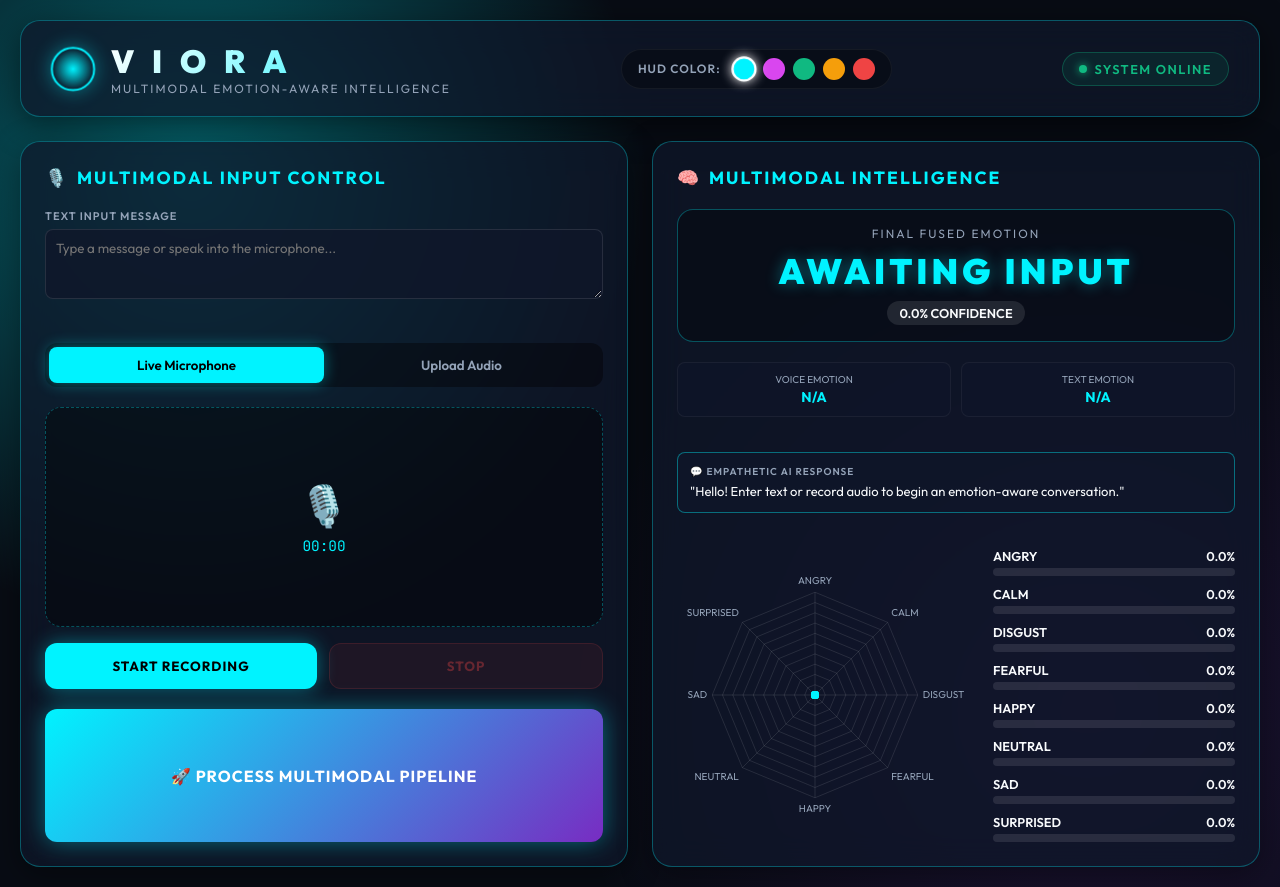
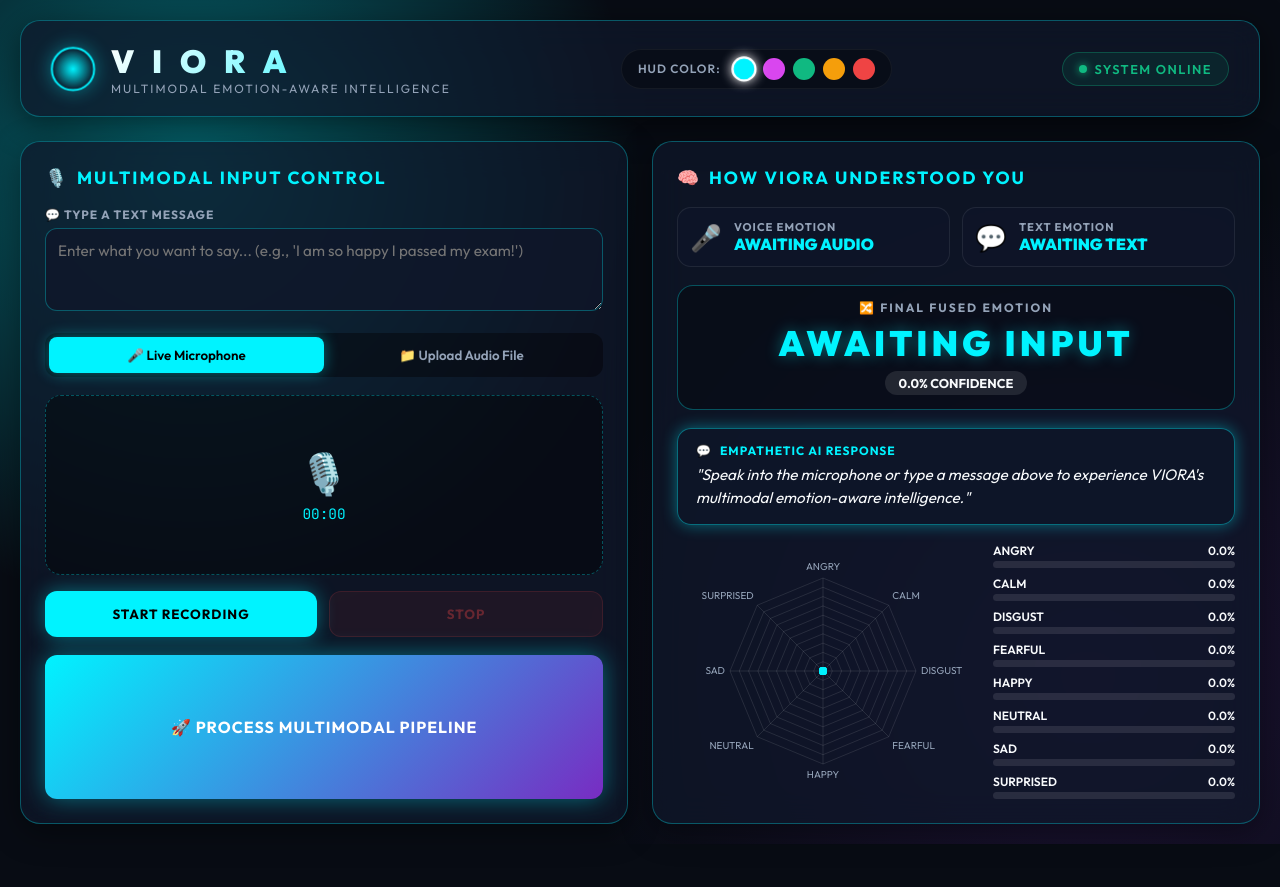
Before and after one commit to palak-in-progresss/Emotion-Aware-Conversational-AI, a plain HTML site: page ui/index.html in a window 1280 px wide. After the commit the page ends 844 px from the top, so only its background shows below. Drawn offline with nearby package versions, Linux system fonts and the light colour scheme.

Commit message:
VIORA -- Sci-Fi HUD frontend makeover and deployment readiness

```diff
--- a/ui/app.js
+++ b/ui/app.js
@@ -1,5 +1,5 @@
 // ==========================================
-// VIORA - Multimodal Sci-Fi HUD JavaScript Engine
+// VIORA - Sci-Fi HUD Multimodal JavaScript Engine
 // ==========================================
 
 const EMOTIONS = ["angry", "calm", "disgust", "fearful", "happy", "neutral", "sad", "surprised"];
@@ -124,7 +124,7 @@ function initMeters() {
     });
 }
 
-// 5. Audio Recorder
+// 5. Audio Recorder (Web Audio API)
 function initAudioRecorder() {
     const btnRecord = document.getElementById('btn-record');
     const btnStop = document.getElementById('btn-stop');
@@ -200,15 +200,15 @@ function initAnalyzeButton() {
         const textVal = textInput.value.trim();
 
         if (!selectedAudioBlob && !textVal) {
-            alert('Please type a text message or provide an audio input.');
+            alert('Please type a text message or record audio to analyze.');
             return;
         }
 
         btnAnalyze.disabled = true;
-        btnAnalyze.textContent = '⏳ RUNNING MULTIMODAL PIPELINE...';
+        btnAnalyze.textContent = '⏳ PROCESSING MULTIMODAL PIPELINE...';
 
         try {
-            let response = None;
+            let response = null;
             if (selectedAudioBlob) {
                 const formData = new FormData();
                 formData.append('audio', selectedAudioBlob, 'voice.wav');
@@ -244,9 +244,26 @@ function updateResults(data) {
     document.getElementById('dominant-emotion').textContent = dominant;
     document.getElementById('confidence-pill').textContent = `${conf}% CONFIDENCE`;
 
-    if (data.voice) document.getElementById('voice-emotion-badge').textContent = data.voice.emotion.toUpperCase();
-    if (data.text) document.getElementById('text-emotion-badge').textContent = data.text.emotion.toUpperCase();
-    if (data.response) document.getElementById('ai-response-text').textContent = `"${data.response}"`;
+    // Voice Breakdown Badge
+    if (data.voice && data.voice.emotion && data.voice.emotion !== "N/A") {
+        const vConf = (data.voice.confidence * 100).toFixed(0);
+        document.getElementById('voice-emotion-badge').textContent = `${data.voice.emotion.toUpperCase()} (${vConf}%)`;
+    } else {
+        document.getElementById('voice-emotion-badge').textContent = "NONE";
+    }
+
+    // Text Breakdown Badge
+    if (data.text && data.text.emotion && data.text.emotion !== "N/A") {
+        const tConf = (data.text.confidence * 100).toFixed(0);
+        document.getElementById('text-emotion-badge').textContent = `${data.text.emotion.toUpperCase()} (${tConf}%)`;
+    } else {
+        document.getElementById('text-emotion-badge').textContent = "NONE";
+    }
+
+    // Empathetic Response
+    if (data.response) {
+        document.getElementById('ai-response-text').textContent = `"${data.response}"`;
+    }
 
     // Update Radar Chart
     const values = EMOTIONS.map(e => probs[e] || 0);
@@ -277,8 +294,8 @@ function simulateResults(textVal) {
         final_emotion: randomEmotion,
         confidence: mockProbs[randomEmotion],
         probabilities: mockProbs,
-        voice: { emotion: "N/A" },
-        text: { emotion: randomEmotion },
-        response: "It sounds like you may be going through a meaningful moment. I am here to support you."
+        voice: { emotion: "sad", confidence: 0.62 },
+        text: { emotion: "sad", confidence: 0.78 },
+        response: "It sounds like you may be going through a heavy moment right now. Remember to take things one step at a time."
     });
 }
--- a/ui/index.html
+++ b/ui/index.html
@@ -3,7 +3,7 @@
 <head>
     <meta charset="UTF-8">
     <meta name="viewport" content="width=device-width, initial-scale=1.0">
-    <title>VIORA - Multimodal Emotion-Aware Conversational AI</title>
+    <title>VIORA — Multimodal Emotion-Aware Conversational AI</title>
     <!-- Google Fonts -->
     <link rel="preconnect" href="https://fonts.googleapis.com">
     <link rel="preconnect" href="https://fonts.gstatic.com" crossorigin>
@@ -52,15 +52,15 @@
                 </div>
 
                 <!-- Text Message Prompt Input -->
-                <div class="text-input-group" style="margin-bottom: 20px;">
-                    <label style="color: #94a3b8; font-size: 11px; font-weight: 600; letter-spacing: 1px; margin-bottom: 6px; display: block;">TEXT INPUT MESSAGE</label>
-                    <textarea id="text-input" placeholder="Type a message or speak into the microphone..." rows="3" style="width: 100%; background: rgba(15, 23, 42, 0.8); border: 1px solid rgba(255,255,255,0.1); border-radius: 8px; color: #f8fafc; padding: 10px; font-family: 'Outfit', sans-serif; resize: vertical;"></textarea>
+                <div class="text-input-group">
+                    <label class="section-label">💬 TYPE A TEXT MESSAGE</label>
+                    <textarea id="text-input" placeholder="Enter what you want to say... (e.g., 'I am so happy I passed my exam!')" rows="3" class="hud-textarea"></textarea>
                 </div>
 
                 <!-- Input Method Tabs -->
                 <div class="tabs">
-                    <button class="tab-btn active" id="tab-mic">Live Microphone</button>
-                    <button class="tab-btn" id="tab-file">Upload Audio</button>
+                    <button class="tab-btn active" id="tab-mic">🎤 Live Microphone</button>
+                    <button class="tab-btn" id="tab-file">📁 Upload Audio File</button>
                 </div>
 
                 <!-- Mic Container -->
@@ -82,8 +82,8 @@
                 <div id="file-view" class="tab-content">
                     <div class="drop-zone" id="drop-zone">
                         <span class="upload-icon">📁</span>
-                        <p>Drag & Drop WAV/MP3 file here</p>
-                        <span class="sub-text">or click to browse</span>
+                        <p>Drag & Drop WAV/MP3 audio clip here</p>
+                        <span class="sub-text">or click to browse local files</span>
                         <input type="file" id="file-input" accept="audio/*">
                     </div>
                 </div>
@@ -101,32 +101,46 @@
             <!-- Right Column: Multimodal Intelligence & Empathetic Response -->
             <section class="hud-card output-card">
                 <div class="card-header">
-                    <h2><span class="icon">🧠</span> MULTIMODAL INTELLIGENCE</h2>
+                    <h2><span class="icon">🧠</span> HOW VIORA UNDERSTOOD YOU</h2>
                 </div>
 
-                <!-- Dominant Emotion Badges -->
+                <!-- Multimodal Modality Breakdown Grid -->
+                <div class="multimodal-breakdown-grid">
+                    <!-- Voice Emotion Card -->
+                    <div class="breakdown-card voice-card">
+                        <div class="card-icon">🎤</div>
+                        <div class="card-info">
+                            <span class="breakdown-label">VOICE EMOTION</span>
+                            <strong class="breakdown-value" id="voice-emotion-badge">AWAITING AUDIO</strong>
+                        </div>
+                    </div>
+
+                    <!-- Text Emotion Card -->
+                    <div class="breakdown-card text-card">
+                        <div class="card-icon">💬</div>
+                        <div class="card-info">
+                            <span class="breakdown-label">TEXT EMOTION</span>
+                            <strong class="breakdown-value" id="text-emotion-badge">AWAITING TEXT</strong>
+                        </div>
+                    </div>
+                </div>
+
+                <!-- Dominant Fused Emotion Box -->
                 <div class="dominant-box">
-                    <span class="dominant-label">FINAL FUSED EMOTION</span>
+                    <span class="dominant-label">🔀 FINAL FUSED EMOTION</span>
                     <div class="dominant-value" id="dominant-emotion">AWAITING INPUT</div>
                     <div class="confidence-pill" id="confidence-pill">0.0% CONFIDENCE</div>
                 </div>
 
-                <!-- Modality Breakdown Badges -->
-                <div style="display: flex; gap: 10px; margin-bottom: 15px;">
-                    <div style="flex: 1; background: rgba(15, 23, 42, 0.6); padding: 10px; border-radius: 8px; border: 1px solid rgba(255,255,255,0.05); text-align: center;">
-                        <span style="font-size: 10px; color: #94a3b8; display: block;">VOICE EMOTION</span>
-                        <strong id="voice-emotion-badge" style="color: #00f3ff; font-size: 14px;">N/A</strong>
+                <!-- Empathetic AI Response Box -->
+                <div class="empathetic-response-box">
+                    <div class="response-header">
+                        <span class="icon">💬</span>
+                        <span>EMPATHETIC AI RESPONSE</span>
                     </div>
-                    <div style="flex: 1; background: rgba(15, 23, 42, 0.6); padding: 10px; border-radius: 8px; border: 1px solid rgba(255,255,255,0.05); text-align: center;">
-                        <span style="font-size: 10px; color: #94a3b8; display: block;">TEXT EMOTION</span>
-                        <strong id="text-emotion-badge" style="color: #00f3ff; font-size: 14px;">N/A</strong>
-                    </div>
-                </div>
-
-                <!-- Empathetic AI Response Box -->
-                <div style="background: rgba(15, 23, 42, 0.8); border: 1px solid var(--glow-color); border-radius: 8px; padding: 12px; margin-bottom: 15px;">
-                    <span style="color: #94a3b8; font-size: 10px; font-weight: 600; letter-spacing: 1px; display: block; margin-bottom: 4px;">💬 EMPATHETIC AI RESPONSE</span>
-                    <p id="ai-response-text" style="color: #f8fafc; font-size: 13px; margin: 0; line-height: 1.4;">"Hello! Enter text or record audio to begin an emotion-aware conversation."</p>
+                    <p id="ai-response-text" class="response-text">
+                        "Speak into the microphone or type a message above to experience VIORA's multimodal emotion-aware intelligence."
+                    </p>
                 </div>
 
                 <!-- Radar & Progress Split -->
--- a/ui/style.css
+++ b/ui/style.css
@@ -198,7 +198,7 @@ body {
     box-shadow: 0 8px 32px rgba(0, 0, 0, 0.4);
     display: flex;
     flex-direction: column;
-    gap: 20px;
+    gap: 18px;
 }
 
 .card-header h2 {
@@ -209,6 +209,33 @@ body {
     display: flex;
     align-items: center;
     gap: 8px;
+}
+
+.section-label {
+    font-size: 0.75rem;
+    font-weight: 700;
+    letter-spacing: 1px;
+    color: var(--subtext-color);
+    display: block;
+    margin-bottom: 6px;
+}
+
+.hud-textarea {
+    width: 100%;
+    background: rgba(15, 23, 42, 0.8);
+    border: 1px solid var(--border-color);
+    border-radius: 12px;
+    color: var(--text-color);
+    padding: 12px;
+    font-family: inherit;
+    font-size: 0.95rem;
+    resize: vertical;
+    outline: none;
+}
+
+.hud-textarea:focus {
+    border-color: var(--accent-color);
+    box-shadow: 0 0 12px var(--glow-color);
 }
 
 /* Tabs */
@@ -250,7 +277,7 @@ body {
 /* Visualizer */
 .visualizer-container {
     position: relative;
-    height: 220px;
+    height: 180px;
     background: rgba(0, 0, 0, 0.4);
     border-radius: 16px;
     border: 1px dashed var(--border-color);
@@ -331,7 +358,7 @@ body {
 
 /* Dropzone */
 .drop-zone {
-    height: 220px;
+    height: 180px;
     border: 2px dashed var(--border-color);
     border-radius: 16px;
     display: flex;
@@ -383,23 +410,64 @@ audio {
     height: 36px;
 }
 
+/* Multimodal Breakdown Cards */
+.multimodal-breakdown-grid {
+    display: grid;
+    grid-template-columns: 1fr 1fr;
+    gap: 12px;
+}
+
+.breakdown-card {
+    background: rgba(15, 23, 42, 0.6);
+    border: 1px solid rgba(255, 255, 255, 0.08);
+    border-radius: 14px;
+    padding: 12px;
+    display: flex;
+    align-items: center;
+    gap: 12px;
+}
+
+.card-icon {
+    font-size: 1.6rem;
+}
+
+.card-info {
+    display: flex;
+    flex-direction: column;
+}
+
+.breakdown-label {
+    font-size: 0.7rem;
+    font-weight: 700;
+    letter-spacing: 1px;
+    color: var(--subtext-color);
+}
+
+.breakdown-value {
+    font-size: 1rem;
+    font-weight: 800;
+    color: var(--accent-color);
+    text-transform: uppercase;
+}
+
 /* Dominant Emotion Box */
 .dominant-box {
     text-align: center;
     background: rgba(0, 0, 0, 0.3);
     border: 1px solid var(--border-color);
     border-radius: 16px;
-    padding: 16px;
+    padding: 14px;
     display: flex;
     flex-direction: column;
     align-items: center;
-    gap: 8px;
+    gap: 6px;
 }
 
 .dominant-label {
     font-size: 0.75rem;
     letter-spacing: 2px;
     color: var(--subtext-color);
+    font-weight: 700;
 }
 
 .dominant-value {
@@ -413,11 +481,38 @@ audio {
 
 .confidence-pill {
     font-size: 0.8rem;
-    font-weight: 600;
+    font-weight: 700;
     color: var(--text-color);
     background: rgba(255, 255, 255, 0.1);
-    padding: 4px 12px;
+    padding: 4px 14px;
     border-radius: 12px;
+}
+
+/* Empathetic Response Box */
+.empathetic-response-box {
+    background: rgba(15, 23, 42, 0.85);
+    border: 1px solid var(--glow-color);
+    border-radius: 14px;
+    padding: 14px 18px;
+    box-shadow: 0 0 15px var(--glow-color);
+}
+
+.response-header {
+    display: flex;
+    align-items: center;
+    gap: 8px;
+    font-size: 0.75rem;
+    font-weight: 700;
+    letter-spacing: 1px;
+    color: var(--accent-color);
+    margin-bottom: 6px;
+}
+
+.response-text {
+    font-size: 0.95rem;
+    color: #f8fafc;
+    line-height: 1.5;
+    font-style: italic;
 }
 
 /* Analysis Split */
@@ -429,30 +524,30 @@ audio {
 }
 
 .chart-box {
-    height: 250px;
+    height: 220px;
 }
 
 .meters-box {
     display: flex;
     flex-direction: column;
-    gap: 10px;
+    gap: 8px;
 }
 
 .meter-row {
     display: flex;
     flex-direction: column;
-    gap: 4px;
+    gap: 3px;
 }
 
 .meter-header {
     display: flex;
     justify-content: space-between;
-    font-size: 0.8rem;
+    font-size: 0.75rem;
     font-weight: 600;
 }
 
 .meter-bar-bg {
-    height: 8px;
+    height: 7px;
     background: rgba(255, 255, 255, 0.1);
     border-radius: 4px;
     overflow: hidden;
@@ -469,4 +564,5 @@ audio {
 @media (max-width: 900px) {
     .viora-grid { grid-template-columns: 1fr; }
     .analysis-split { grid-template-columns: 1fr; }
+    .multimodal-breakdown-grid { grid-template-columns: 1fr; }
 }
```
Also changed, not shown: 1 other file.
